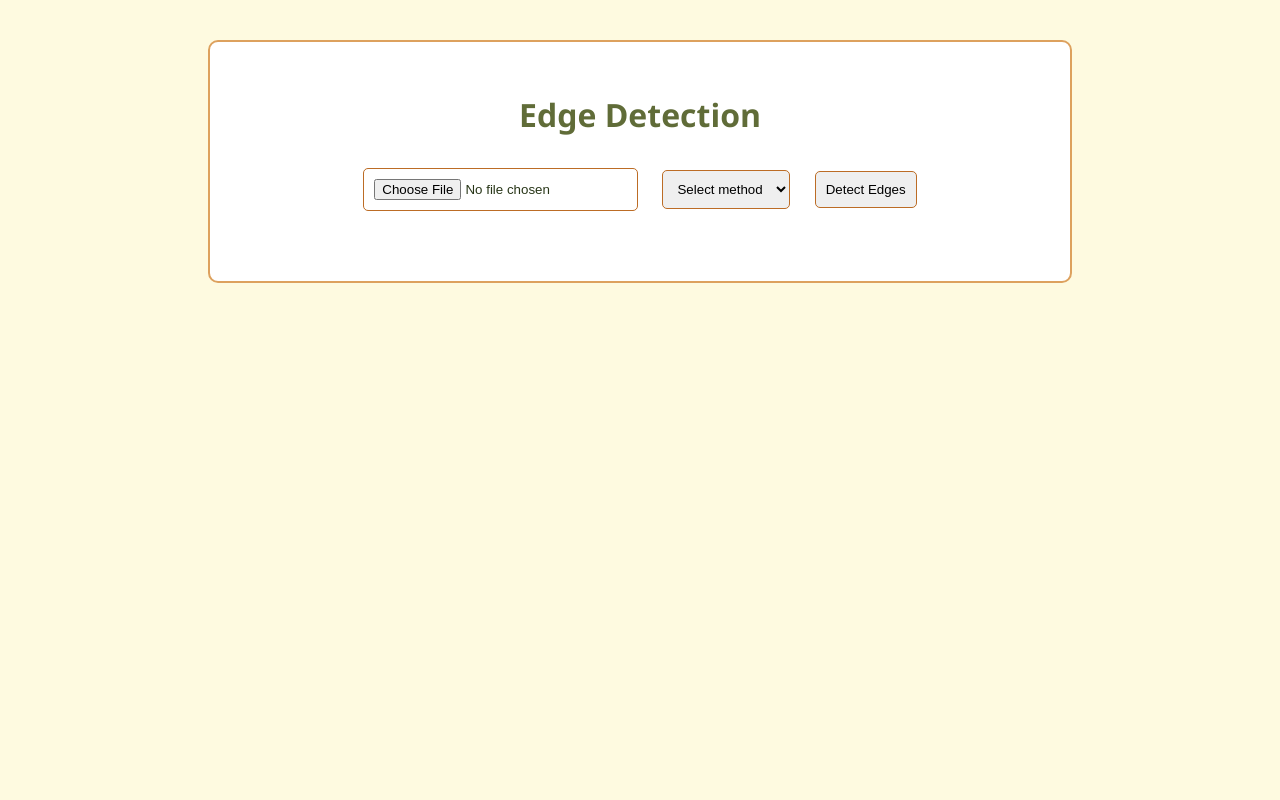
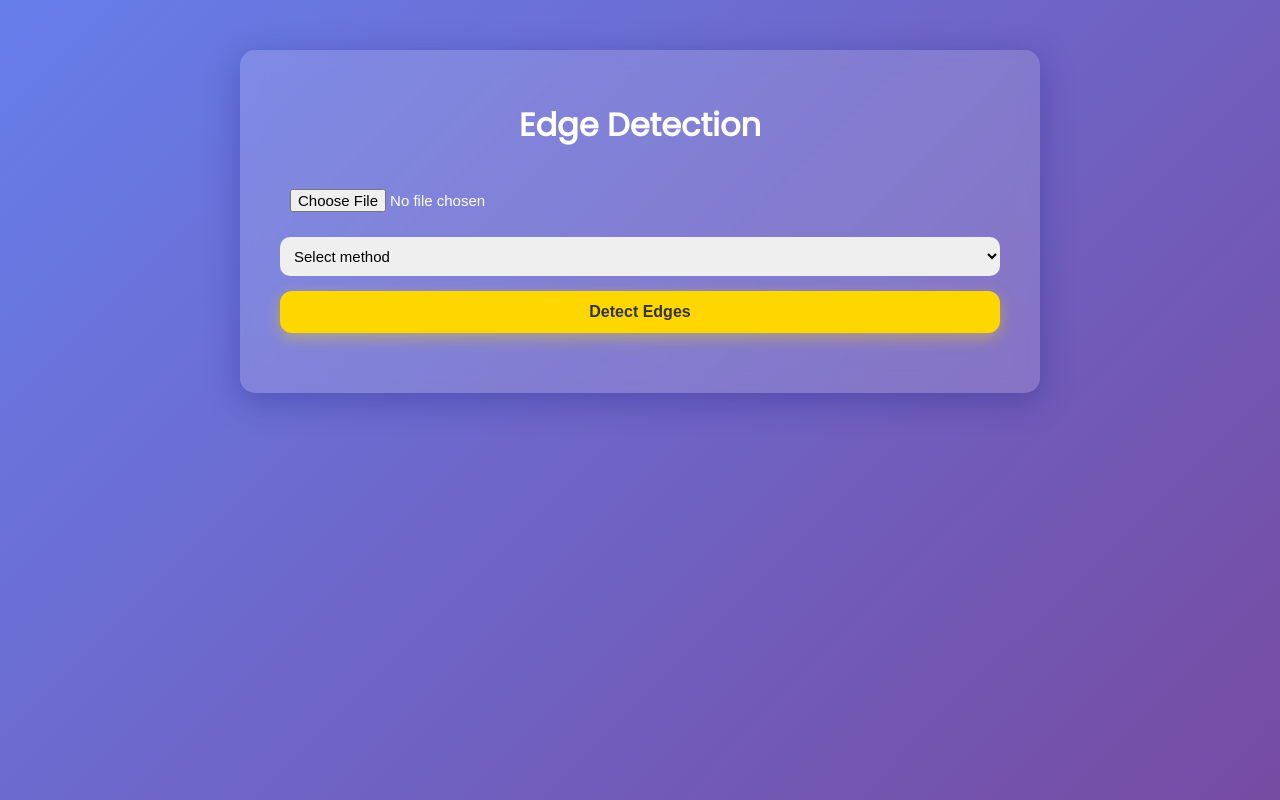
Before and after one commit to arpitakulkarnii09/edge-detection-dip, a Flask app: page / in a window 1280 px wide. Run offline with Flask 3, Linux system fonts and the light colour scheme.

Commit message:
updated index.html

```diff
--- a/templates/index.html
+++ b/templates/index.html
@@ -2,50 +2,97 @@
 <html>
 <head>
     <title>Edge Detection</title>
+    <link href="https://fonts.googleapis.com/css2?family=Poppins&display=swap" rel="stylesheet">
     <style>
+        * {
+            box-sizing: border-box;
+        }
+
         body {
-            font-family: 'Segoe UI', sans-serif;
-            background-color: #fefae0;
-            color: #283618;
+            font-family: 'Poppins', sans-serif;
+            background: linear-gradient(135deg, #667eea, #764ba2);
+            color: #fff;
             margin: 0;
-            padding: 0;
+            padding: 20px;
+            min-height: 100vh;
+            display: flex;
+            flex-direction: column;
+            align-items: center;
         }
+
         .container {
+            background: rgba(255, 255, 255, 0.15);
+            padding: 30px 40px;
+            border-radius: 15px;
+            box-shadow: 0 8px 32px rgba(31, 38, 135, 0.37);
+            backdrop-filter: blur(10px);
+            -webkit-backdrop-filter: blur(10px);
             max-width: 800px;
-            margin: 40px auto;
-            background-color: #fff;
-            border: 2px solid #dda15e;
-            padding: 30px;
-            border-radius: 10px;
+            width: 100%;
+            margin-top: 30px;
         }
+
         h1 {
-            color: #606c38;
             text-align: center;
+            margin-bottom: 30px;
         }
+
         form {
             text-align: center;
             margin-bottom: 30px;
+            display: flex;
+            flex-direction: column;
+            gap: 15px;
         }
-        input[type="file"], select, button {
-            margin: 10px;
+
+        input[type="file"], select {
             padding: 10px;
-            border-radius: 5px;
-            border: 1px solid #bc6c25;
+            border-radius: 10px;
+            border: none;
+            font-size: 15px;
         }
+
+        button {
+            padding: 12px;
+            border-radius: 12px;
+            border: none;
+            background: #ffd700;
+            color: #333;
+            font-weight: bold;
+            font-size: 16px;
+            cursor: pointer;
+            transition: 0.3s ease;
+            box-shadow: 0 5px 15px rgba(255, 215, 0, 0.4);
+        }
+
+        button:hover {
+            background: #ffc107;
+            box-shadow: 0 8px 20px rgba(255, 193, 7, 0.6);
+        }
+
         .images {
             display: flex;
             flex-direction: row;
             justify-content: space-around;
             flex-wrap: wrap;
+            margin-top: 30px;
         }
+
         .images div {
             text-align: center;
+            margin: 10px;
         }
+
         .images img {
             max-width: 350px;
-            margin: 10px;
-            border: 1px solid #ccc;
-            border-radius: 8px;
+            border-radius: 12px;
+            box-shadow: 0 4px 10px rgba(0, 0, 0, 0.3);
+            background: #222;
+            image-rendering: pixelated;
+        }
+
+        h3 {
+            margin-bottom: 10px;
         }
     </style>
 </head>
@@ -53,7 +100,7 @@
     <div class="container">
         <h1>Edge Detection</h1>
         <form method="POST" enctype="multipart/form-data">
-            <input type="file" name="image" accept="image/*">
+            <input type="file" name="image" accept="image/*" required>
             <select name="method" required>
                 <option value="" disabled selected>Select method</option>
                 <option value="canny">Canny</option>
```
